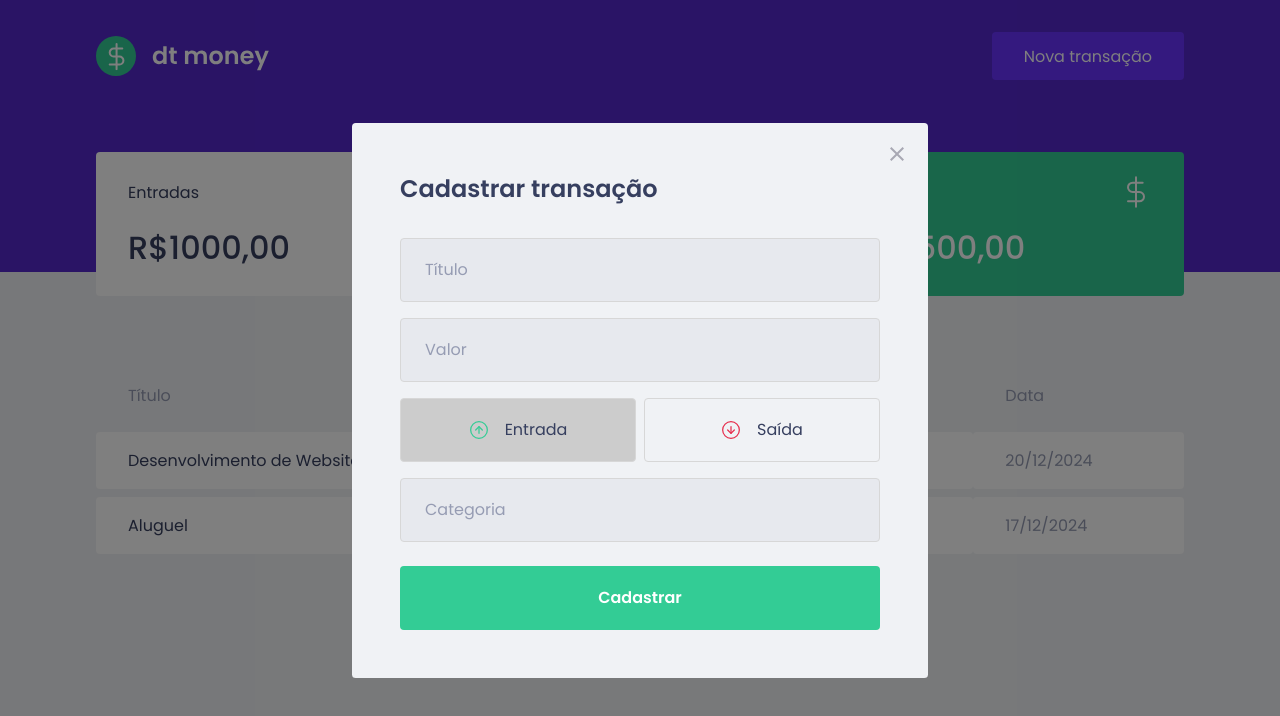
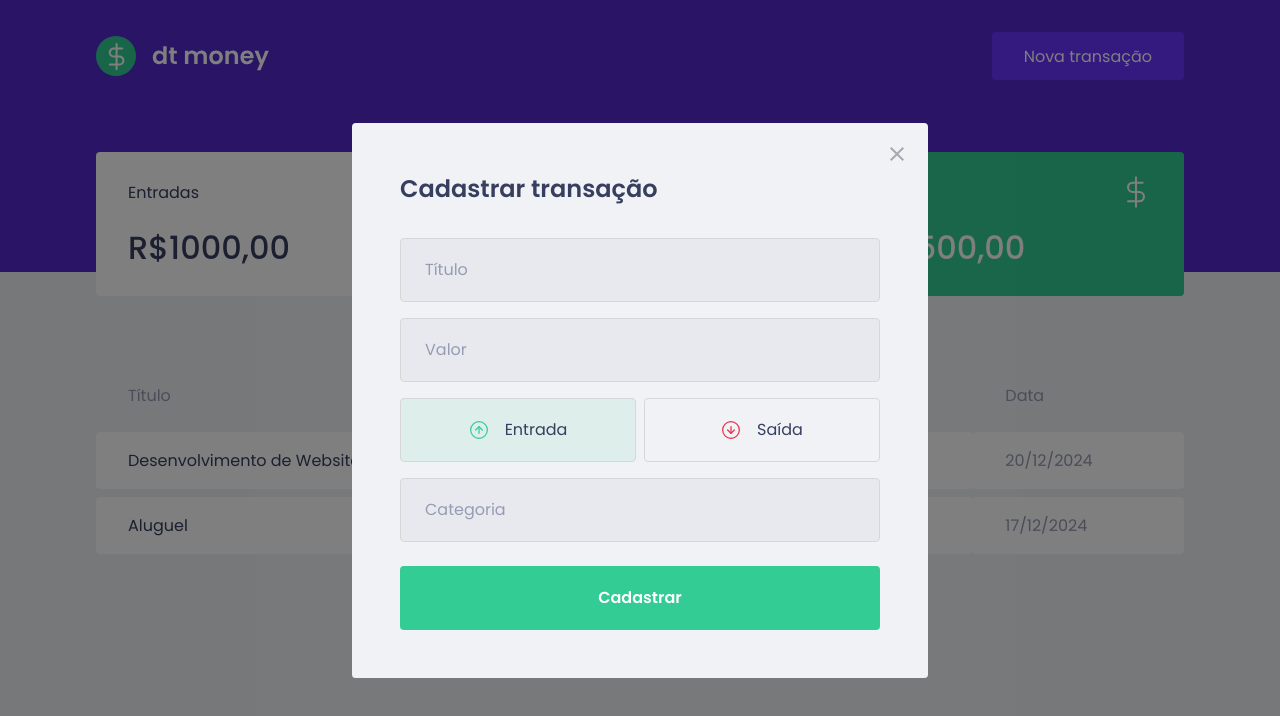
Before and after one commit to henriquejunqueira/dtmoney, a React (Create React App) app: page / in a window 1280 px wide. Both pictures are taken after a click on the button "Nova transação". Shown: the top 716 px of the page. Built offline with nearby package versions, Linux system fonts and the light colour scheme; no server answers; what miragejs would draw is missing.

Commit message:
Created conditionals to change the background color of buttons according to the selected button and defining the colors for the buttons

```diff
--- a/src/components/NewTransactionModal/index.tsx
+++ b/src/components/NewTransactionModal/index.tsx
@@ -42,6 +42,7 @@
               setType('deposit');
             }}
             isActive={type === 'deposit'}
+            activeColor='green'
           >
             <img src={incomeImg} alt='Entrada' />
             <span>Entrada</span>
@@ -52,6 +53,7 @@
               setType('withdraw');
             }}
             isActive={type === 'withdraw'}
+            activeColor='red'
           >
             <img src={outcomeImg} alt='Saída' />
             <span>Saída</span>
--- a/src/components/NewTransactionModal/styles.ts
+++ b/src/components/NewTransactionModal/styles.ts
@@ -1,5 +1,5 @@
 import styled from 'styled-components';
-import { darken } from 'polished';
+import { darken, transparentize } from 'polished';
 
 export const Container = styled.form`
   h2 {
@@ -58,14 +58,23 @@
 
 interface RadioBoxProps {
   isActive: boolean;
+  activeColor: 'green' | 'red';
 }
+
+const colors = {
+  green: '#33cc95',
+  red: '#e52e4d',
+};
 
 export const RadioBox = styled.button<RadioBoxProps>`
   height: 4rem;
   border: 1px solid #d7d7d7;
   border-radius: 0.25rem;
 
-  background: ${(props) => (props.isActive ? '#ccc' : 'transparent')};
+  background: ${(props) =>
+    props.isActive
+      ? transparentize(0.9, colors[props.activeColor])
+      : 'transparent'};
 
   display: flex;
   align-items: center;
```
